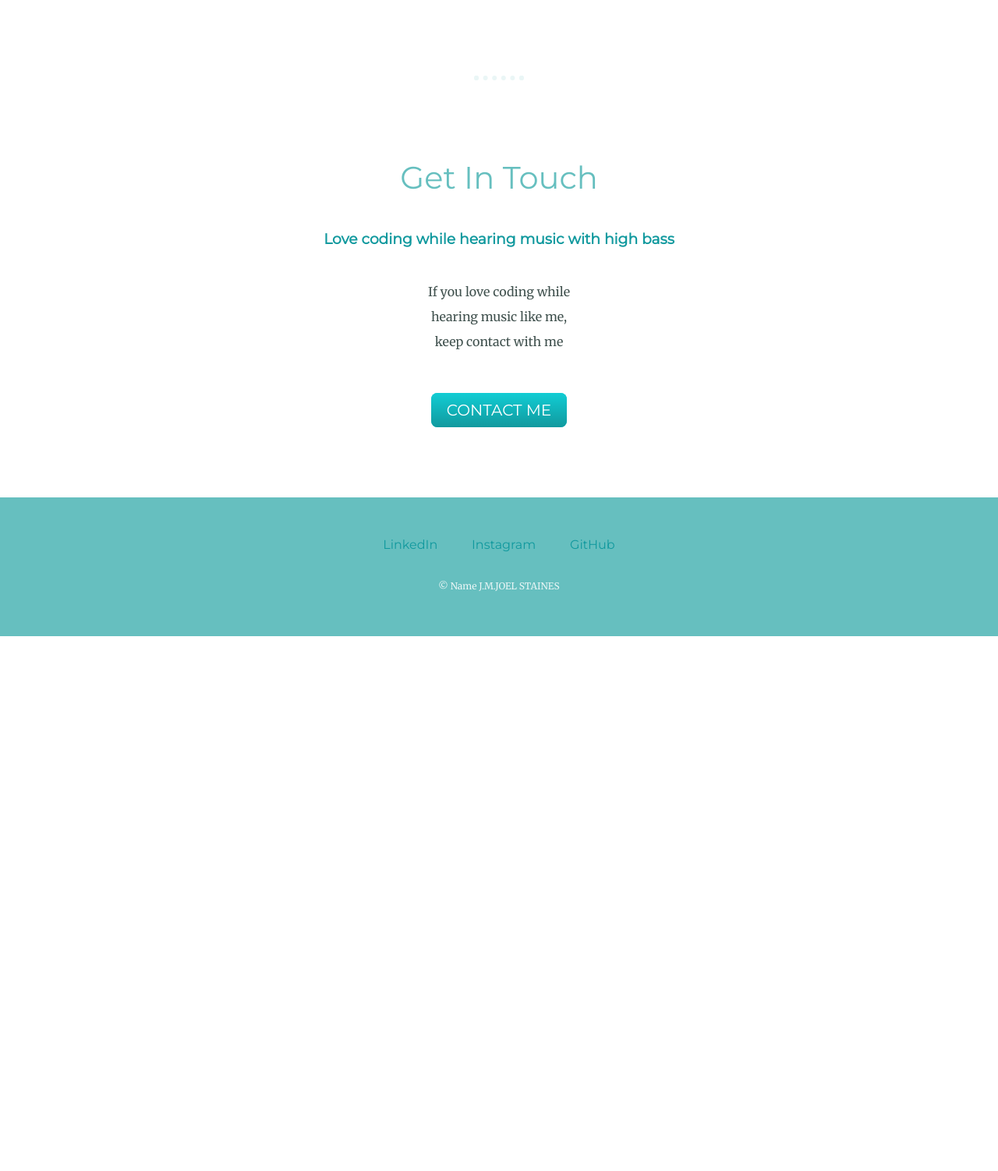
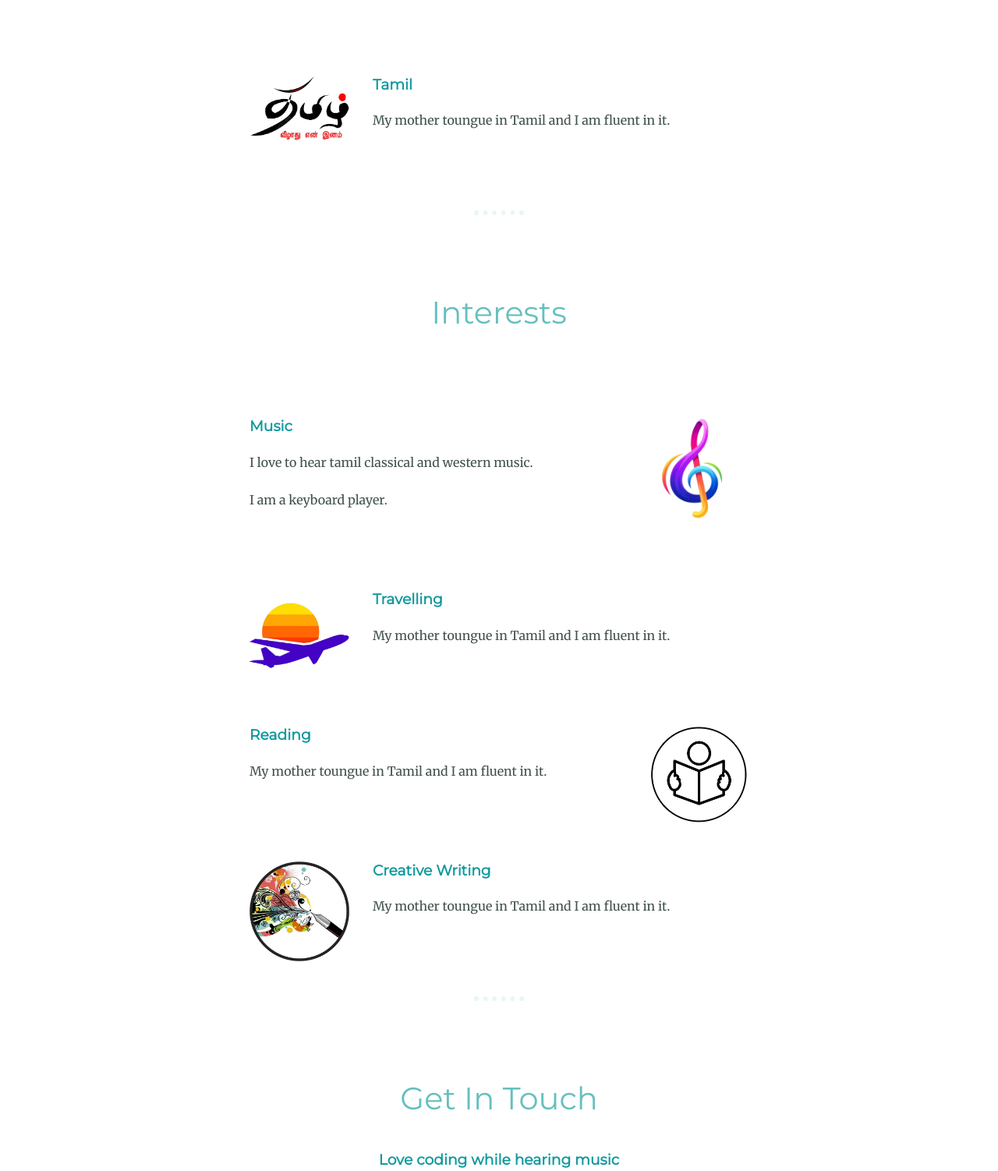
Before and after one commit to Staines17/cv, a plain HTML site: page index.html in a window 1280 px wide. Shown: the part 4702-6204 px from the top of the page at 78% size. Before the commit the page ends 5518 px from the top, so only its background shows below. Drawn offline with Linux system fonts and the light colour scheme.

Commit message:
AtlastFinished

```diff
--- a/index.html
+++ b/index.html
@@ -92,11 +92,39 @@
         <p>I have got 8th and 6th rank in State level in Barath English Proficiency Test during my 11th and 12th grade and B+ in
           Business English Certificates by Cambridge University.</p>
       </div>
+      <div class="skill-row">
+        <img class="left" src="images/tamil.png" alt="Tamil logo">
+        <h3>Tamil</h3>
+        <p>My mother toungue in Tamil and I am fluent in it.</p>
+      </div>
+      <hr>
+      <h2>Interests</h2>
+      <div class="skill-row">
+        <img class="right" src="images/music.png" alt="Music logo">
+        <h3>Music</h3>
+        <p>I love to hear tamil classical and western music.</p>
+        <p>I am a keyboard player.</p>
+      </div>
+      <div class="skill-row">
+        <img class="left" src="images/travelling.png" alt="Travelling logo">
+        <h3>Travelling</h3>
+        <p>My mother toungue in Tamil and I am fluent in it.</p>
+      </div>
+      <div class="skill-row">
+        <img class="right" src="images/reading.png" alt="Reading logo">
+        <h3>Reading</h3>
+        <p>My mother toungue in Tamil and I am fluent in it.</p>
+      </div>
+      <div class="skill-row">
+        <img class="left" src="images/writing.png" alt="Writing logo">
+        <h3>Creative Writing</h3>
+        <p>My mother toungue in Tamil and I am fluent in it.</p>
+      </div>
     </div>
     <hr>
     <div class="contact-me">
       <h2>Get In Touch</h2>
-      <h3>Love coding while hearing music with  high bass</h3>
+      <h3>Love coding while hearing music</h3>
       <p class="contact-me">If you love coding while hearing music like me, keep contact with me</p>
       <a class="btn" href="mailto:jmjoelstaines@gmail.com">CONTACT ME</a>
     </div>
```
Also changed, not shown: images/music.png (added), images/myImage.png, images/reading.png (added), images/tamil.png (added), images/travelling.png (added), images/writing.png (added).
